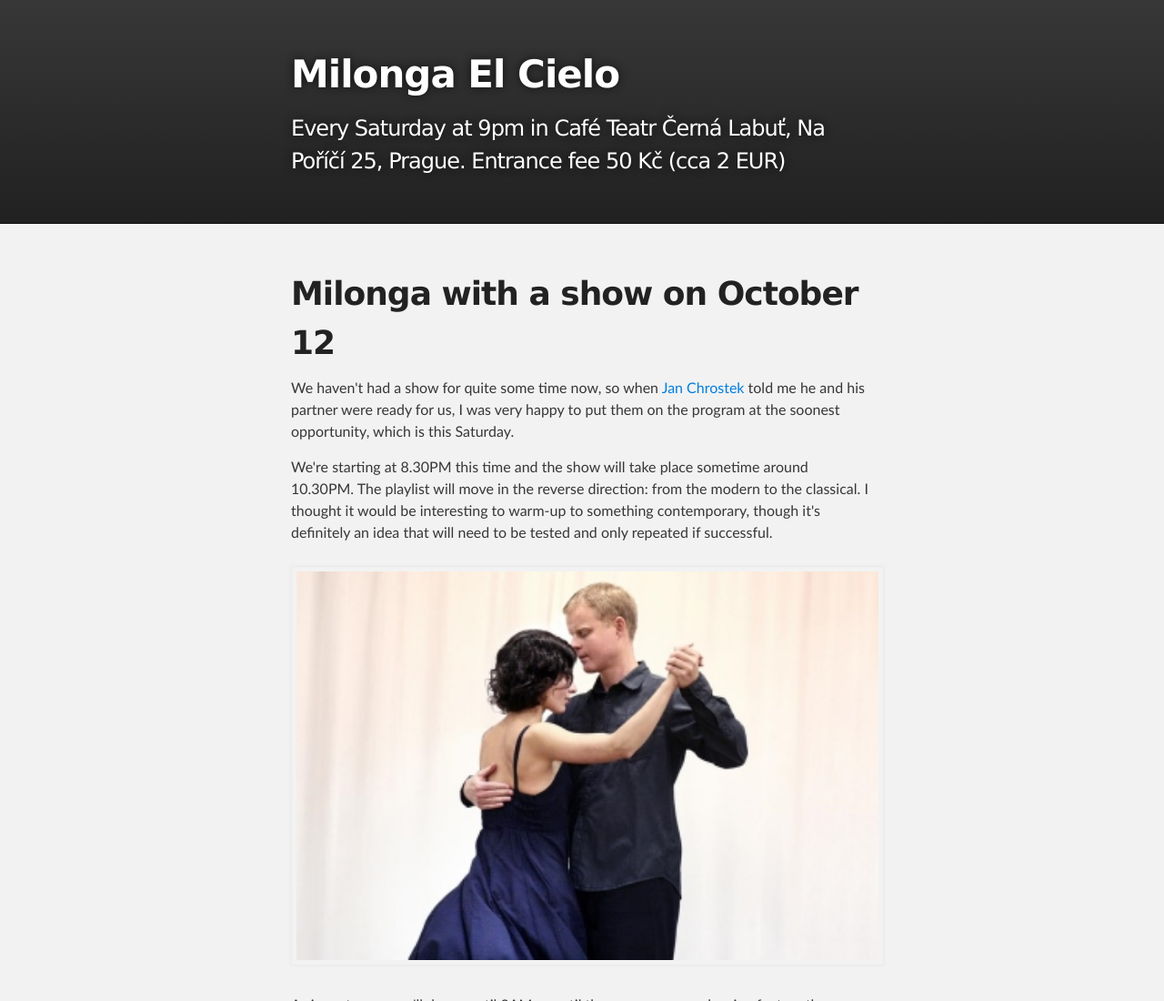
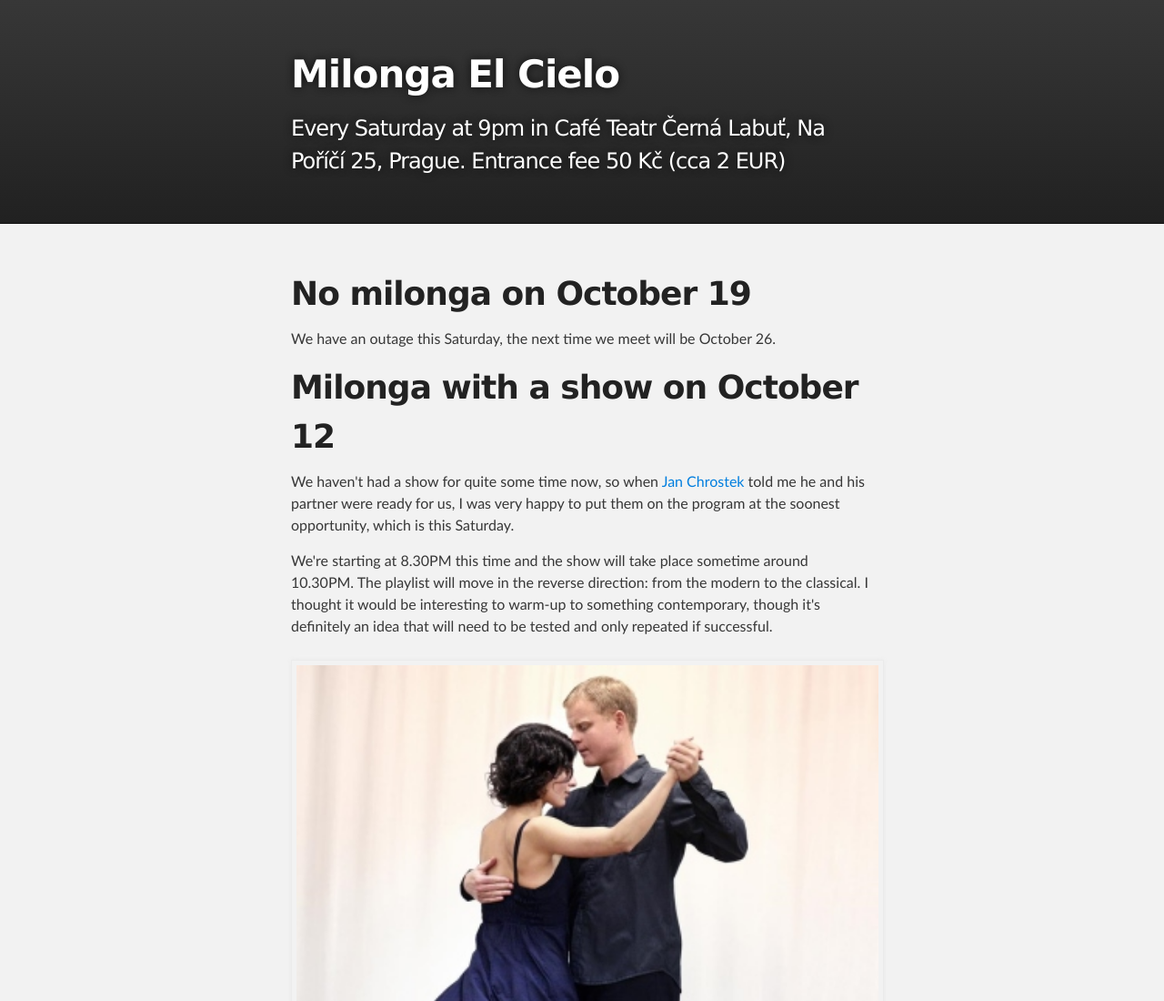
Before and after one commit to teekay/teekay.github.io, a plain HTML site: page index.html in a window 1280 px wide. Shown: the top 1100 px of the page at 91% size. Drawn offline with Linux system fonts and the light colour scheme.

Commit message:
Added info for Oct 12

```diff
--- a/index.html
+++ b/index.html
@@ -25,8 +25,10 @@
     <!-- MAIN CONTENT -->
     <div id="main_content_wrap" class="outer">
       <section id="main_content" class="inner">
+      <h1><a name="upcoming"><span class="octicon octicon-link"></span></a>No milonga on October 19</h1>
+      <p>We have an outage this Saturday, the next time we meet will be October 26.</p>
 
-      <h1><a name="upcoming"><span class="octicon octicon-link"></span></a>Milonga with a show on October 12</h1>
+      <h1><a name="oct12"><span class="octicon octicon-link"></span></a>Milonga with a show on October 12</h1>
       <p>We haven't had a show for quite some time now, so when <a href="http://www.bailemos.cz">Jan Chrostek</a> told me he and his partner were ready for us, I was very happy
       to put them on the program at the soonest opportunity, which is this Saturday.</p>
       <p>We're starting at 8.30PM this time and the show will take place sometime around 10.30PM. The playlist will move in the reverse direction: from the modern to the classical. I thought
```
